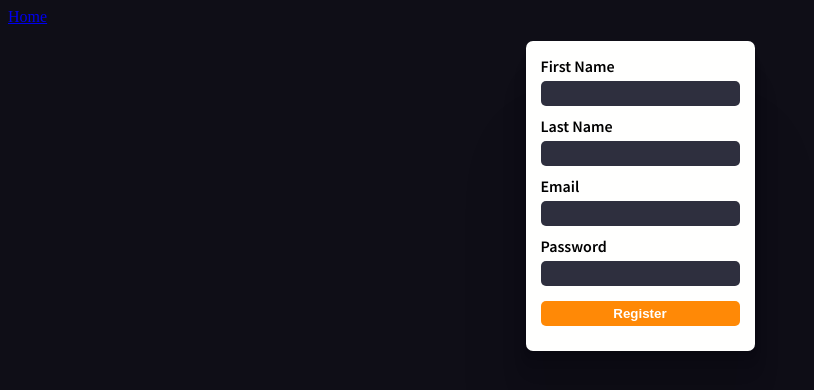
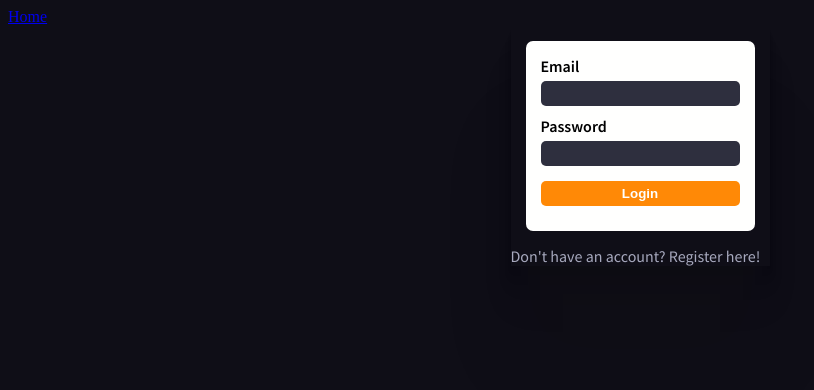
Before and after one commit to jason-nordheim/done, a React (Create React App) app: page /account in a window 1280 px wide. Shown: the top 390 px of the page, without its empty margins (0-814 px from the left). Built offline with nearby package versions, Linux system fonts and the light colour scheme; a web font is replaced by a local one.

Commit message:
implemented react router for homepage and accunt page. Also added ability to switch between login form and registration from via an AuthenticationContainer compoenent

```diff
--- a/src/components/App.js
+++ b/src/components/App.js
@@ -2,12 +2,16 @@ import { BrowserRouter, Switch, Route } from "react-router-dom";
 import { HomePage } from "./pages/HomePage";
 
 import "./App.css";
+import { AccountPage } from "./pages/AccountPage";
 export function App() {
   return (
     <BrowserRouter>
       {/* A <Switch> looks through its children <Route>s and
             renders the first one that matches the current URL. */}
       <Switch>
+        <Route path="/account">
+          <AccountPage />
+        </Route>
         <Route path="/">
           <HomePage />
         </Route>
--- /dev/null
+++ b/src/components/containers/AuthenticateContainer.js
@@ -0,0 +1,33 @@
+import { RegisterForm } from "../forms/RegisterForm";
+import { LoginForm } from "../forms/LoginForm";
+import { useState } from "react";
+
+const forms = {
+  login: "login",
+  register: "register",
+};
+
+export function AuthenticateContainer() {
+  const [form, setForm] = useState(forms.login);
+
+  function switchView(event) {
+    event.preventDefault();
+    form === forms.login ? setForm(forms.register) : setForm(forms.login);
+  }
+
+  return form === forms.login ? (
+    <div className="card shadow">
+      <LoginForm />
+      <span>
+        Don't have an account? Register <a onClick={switchView}>here</a>!
+      </span>
+    </div>
+  ) : (
+    <div className="card shadow">
+      <RegisterForm />
+      <span>
+        Already have an account? Login <a onClick={switchView}>here</a>
+      </span>
+    </div>
+  );
+}
--- a/src/components/forms/LoginForm.js
+++ b/src/components/forms/LoginForm.js
@@ -43,8 +43,9 @@ export function LoginForm() {
 
   console.log(state);
   const { email, password } = user;
-  return !state.token ? (
-    <form onSubmit={handleSubmit} className="shadow">
+  return (
+    !state.token && (
+      <form onSubmit={handleSubmit}>
         <div>
           <label htmlFor="email">Email</label>
           <input
@@ -77,7 +78,6 @@ export function LoginForm() {
         </div>
         {state.error && <span className="error">{state.error}</span>}
       </form>
-  ) : (
-    <h3>All logged In!</h3>
+    )
   );
 }
--- a/src/components/forms/RegisterForm.js
+++ b/src/components/forms/RegisterForm.js
@@ -2,6 +2,7 @@ import { useContext, useState } from "react";
 import { AuthContext } from "../../context/AuthContext";
 import { registerRequest } from "../../context/AuthActions";
 import "./RegisterForm.css";
+import { Redirect } from "react-router";
 
 export function RegisterForm() {
   const { state, dispatch } = useContext(AuthContext);
@@ -29,8 +30,9 @@ export function RegisterForm() {
   }
 
   const { first_name, last_name, email, password } = user;
-  return !state.token ? (
-    <form onSubmit={handleSubmit} className="shadow">
+  return (
+    !state.token && (
+      <form onSubmit={handleSubmit}>
         <div>
           <label htmlFor="first_name">First Name</label>
           <input
@@ -83,7 +85,6 @@ export function RegisterForm() {
         </div>
         {state.error && <span className="error">{state.error}</span>}
       </form>
-  ) : (
-    <h1>Already Logged In</h1>
+    )
   );
 }
--- /dev/null
+++ b/src/components/pages/AccountPage.js
@@ -0,0 +1,13 @@
+import { useContext } from "react";
+import { AuthContext } from "../../context/AuthContext";
+import { AuthenticateContainer } from "../containers/AuthenticateContainer";
+import { Layout } from "../layout/Layout";
+
+export function AccountPage() {
+  const authContext = useContext(AuthContext);
+  return (
+    <Layout>
+      {authContext.state.token ? <h1>Welcome</h1> : <AuthenticateContainer />}
+    </Layout>
+  );
+}
--- a/src/components/pages/HomePage.js
+++ b/src/components/pages/HomePage.js
@@ -1,11 +1,21 @@
 import { Layout } from "../layout/Layout";
-import { RegisterForm } from "../forms/RegisterForm";
-//import { LoginForm } from "../forms/LoginForm";
+import { useContext } from "react";
+import { AuthContext } from "../../context/AuthContext";
+import { Redirect } from "react-router";
 
 export function HomePage() {
+  console.log("CONTEXT", AuthContext);
+  const authContext = useContext(AuthContext);
+  console.log(authContext);
   return (
     <Layout>
-      <RegisterForm />
+      {!authContext.token ? (
+        <Redirect to="/account" />
+      ) : (
+        <div>
+          <h1>Welcome to Done!</h1>
+        </div>
+      )}
     </Layout>
   );
 }
--- a/src/context/AuthContext.js
+++ b/src/context/AuthContext.js
@@ -1,4 +1,4 @@
-import { createContext, useReducer } from "react";
+import { createContext, useContext, useReducer } from "react";
 import { authReducer, initAuthState } from "./AuthReducer";
 
 // create context
@@ -14,6 +14,4 @@ const AuthProvider = (props) => {
   );
 };
 
-const AuthConsumer = AuthContext.Consumer;
-
-export { AuthConsumer, AuthProvider, AuthContext };
+export { AuthProvider, AuthContext };
```
Lines whose indentation alone changed are shown as unchanged.
